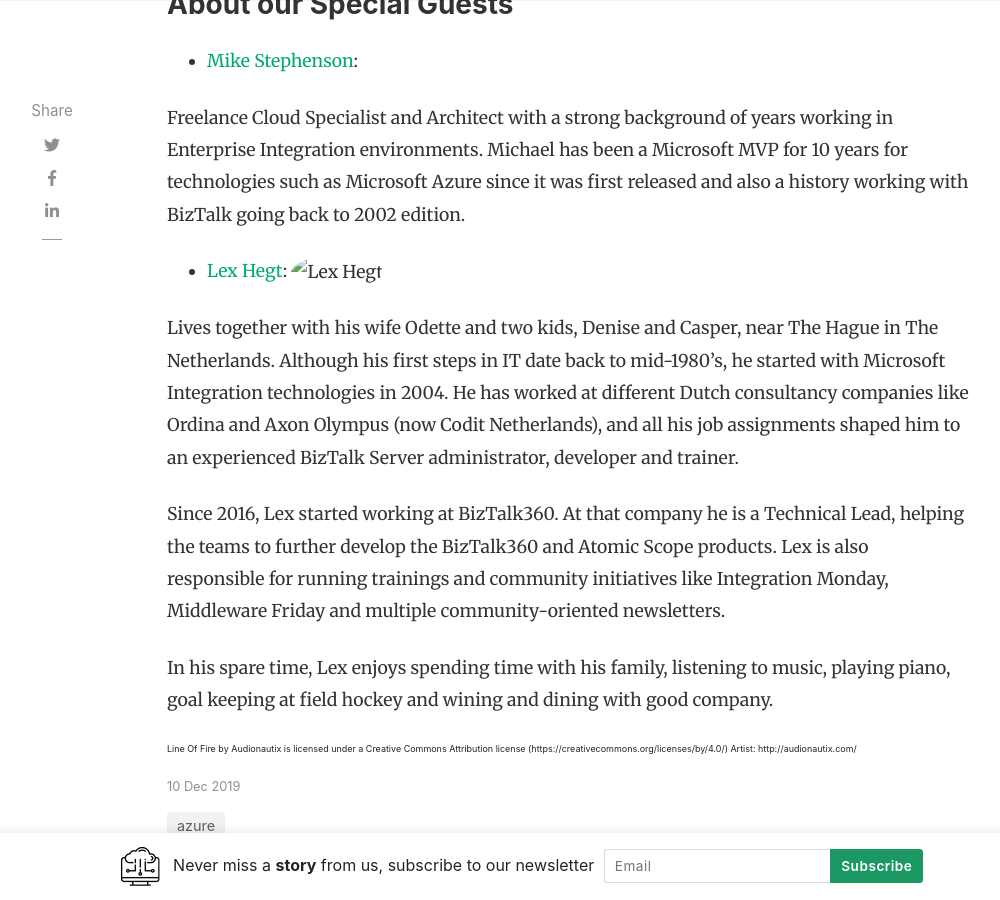
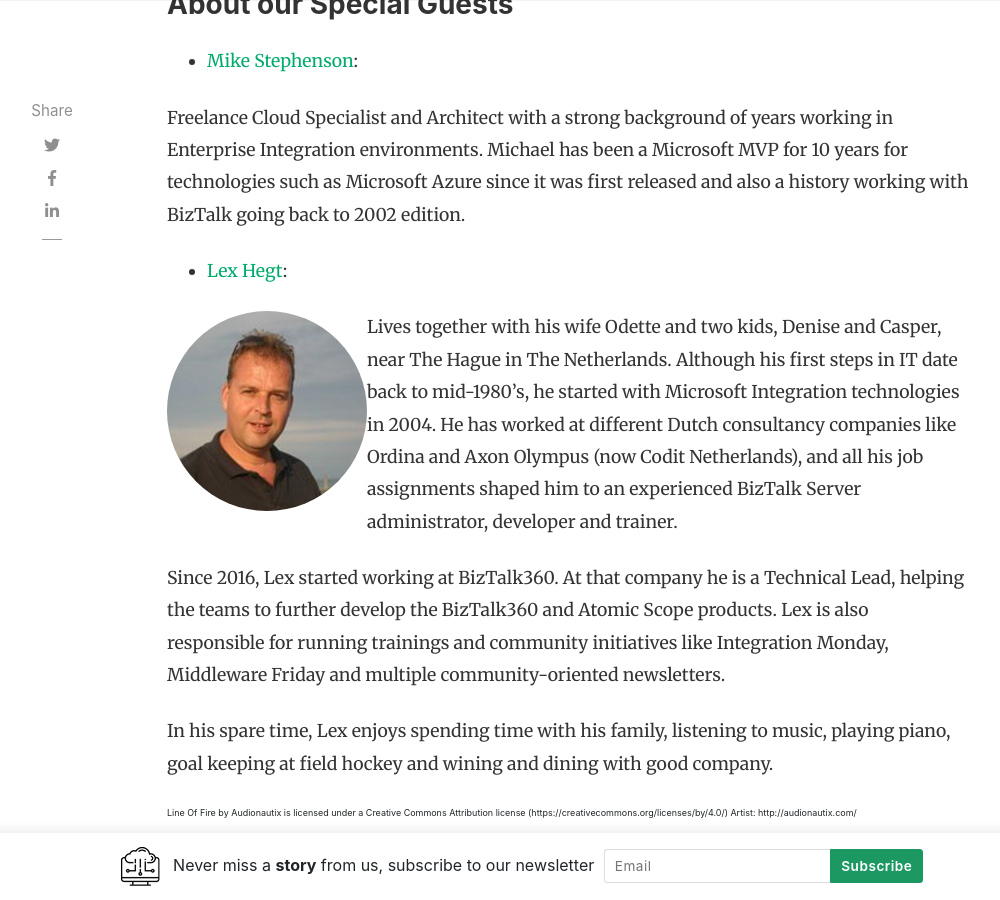
Before and after one commit to daveRendon/wikiazure-podcast, a Jekyll site: the page built from _posts/2019-12-10-episode-07-integration-user-group.md, in a window 1280 px wide and 900 px high, scrolled down 1640 px. Shown: the whole window, without its empty margins (118-1118 px from the left). Built offline with Jekyll 4.4.1, drawn with Linux system fonts in a browser that asks for light colours; nearby versions of some CDN libraries; comment, search, counter and statistics services are not loaded.

Commit message:
Update 2019-12-10-episode-07-integration-user-group.md

```diff
--- a/_posts/2019-12-10-episode-07-integration-user-group.md
+++ b/_posts/2019-12-10-episode-07-integration-user-group.md
@@ -46,7 +46,8 @@
 
 
 + <a href="https://www.linkedin.com/in/lexhegt/" target="_blank">Lex Hegt</a>:
-<img src="assets/images/episode07/lex-hegt.jpg" alt="Lex Hegt" style="width:200px;border-radius: 50%;">
+
+<img src="../assets/images/episode07/lex-hegt.jpg" alt="Lex Hegt" style="width:200px;border-radius: 50%;clear:both;float:left">
 
 <p>Lives together with his wife Odette and two kids, Denise and Casper, near The Hague in The Netherlands. Although his first steps in IT date back to mid-1980’s, he started with Microsoft Integration technologies in 2004. He has worked at different Dutch consultancy companies like Ordina and Axon Olympus (now Codit Netherlands), and all his job assignments shaped him to an experienced BizTalk Server administrator, developer and trainer.</p>
 
```
